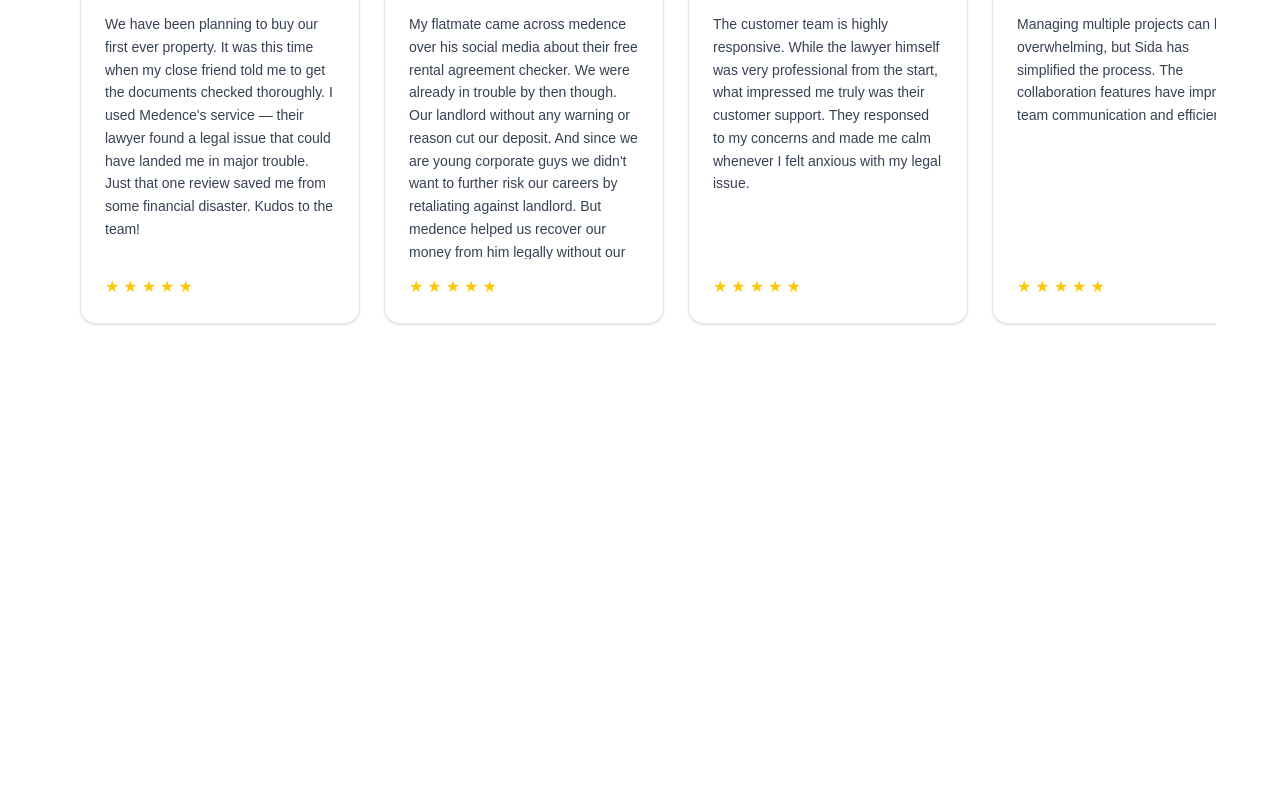
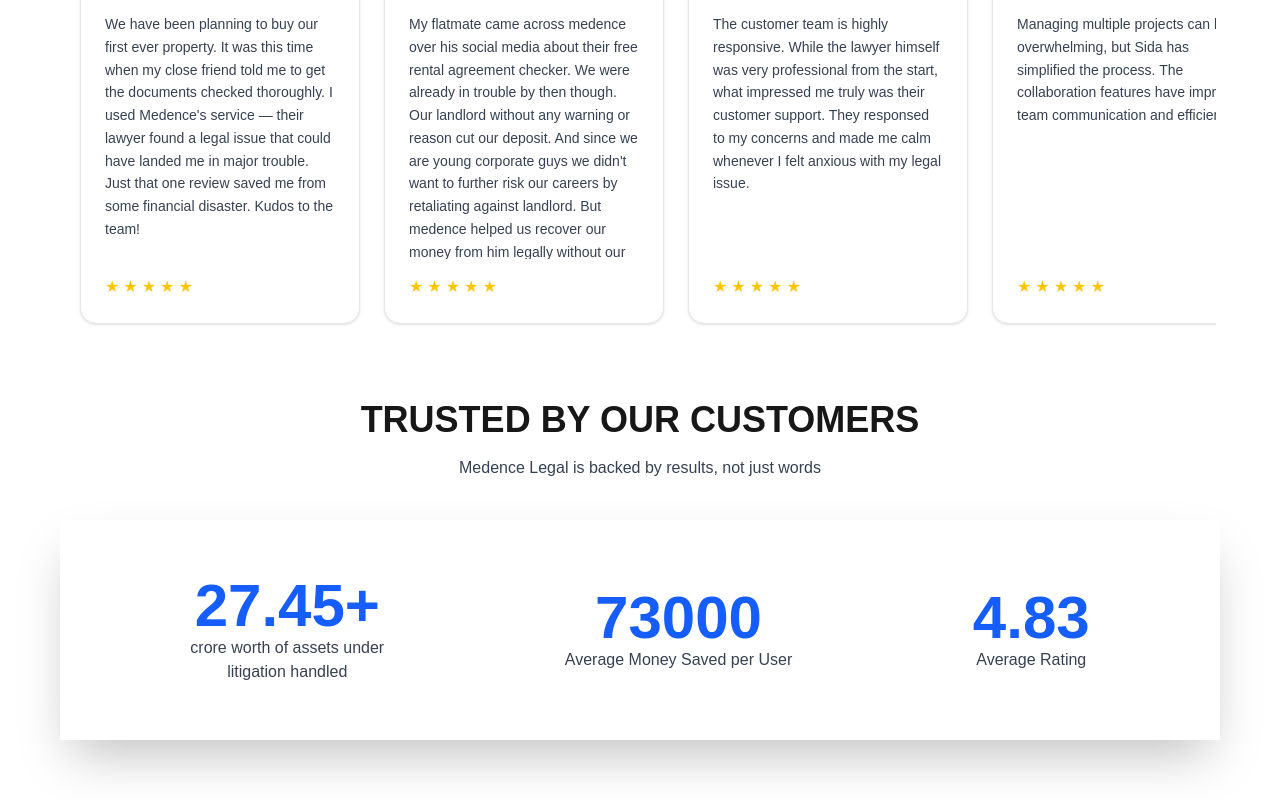
Before and after one commit to JeetDas5/medencelegal, a Next.js app: page / in a window 1280 px wide. Shown: the part 3071-3871 px from the top of the page. Before the commit the page ends 3451 px from the top, so only its background shows below. Built offline with nearby package versions, Linux system fonts and the light colour scheme.

Commit message:
feat: trust

```diff
--- a/app/globals.css
+++ b/app/globals.css
@@ -42,22 +42,22 @@
 
 @layer utilities {
   .scrollbar::-webkit-scrollbar {
-    width: 20px;
-    height: 20px;
+    width: 6px; /* thin scrollbar */
+    height: 6px;
   }
 
   .scrollbar::-webkit-scrollbar-track {
     border-radius: 100vh;
-    background: #f7f4ed;
+    background: #f5f5f5; /* light gray track */
   }
 
   .scrollbar::-webkit-scrollbar-thumb {
-    background: #e0cbcb;
+    background: #b0b0b0; /* medium gray thumb */
     border-radius: 100vh;
-    border: 3px solid #f6f7ed;
+    border: 2px solid #f5f5f5;
   }
 
   .scrollbar::-webkit-scrollbar-thumb:hover {
-    background: #c0a0b9;
+    background: #808080; /* darker gray on hover */
   }
 }
--- a/app/page.tsx
+++ b/app/page.tsx
@@ -5,6 +5,7 @@
 import WCU from "@/components/WCU";
 import Comparisions from "@/components/Comparisions";
 import Testimonials from "@/components/Testimonials";
+import Trust from "@/components/Trust";
 
 export default function Home() {
   return (
@@ -16,6 +17,7 @@
       <WCU />
       <Comparisions />
       <Testimonials />
+      <Trust />
     </main>
   );
 }
--- /dev/null
+++ b/components/Trust.tsx
@@ -0,0 +1,32 @@
+import React from "react";
+
+const Trust = () => {
+  return (
+    <section>
+      <h1 className="text-2xl md:text-4xl font-bold mb-4 text-center">
+        TRUSTED BY OUR CUSTOMERS
+      </h1>
+      <p className="text-center text-gray-700">
+        Medence Legal is backed by results, not just words
+      </p>
+
+      <div className="m-10 shadow-2xl flex flex-col md:flex-row justify-around items-center p-10">
+        <div className="flex flex-col items-center m-4">
+          <span className="text-6xl font-bold text-blue-600">27.45+</span>
+          <span className="text-gray-700">crore worth of assets under</span>
+          <span className="text-gray-700">litigation handled</span>
+        </div>
+        <div className="flex flex-col items-center m-4">
+          <span className="text-6xl font-bold text-blue-600">73000</span>
+          <span className="text-gray-700">Average Money Saved per User</span>
+        </div>
+        <div className="flex flex-col items-center m-4">
+          <span className="text-6xl font-bold text-blue-600">4.83</span>
+          <span className="text-gray-700">Average Rating</span>
+        </div>
+      </div>
+    </section>
+  );
+};
+
+export default Trust;
```
